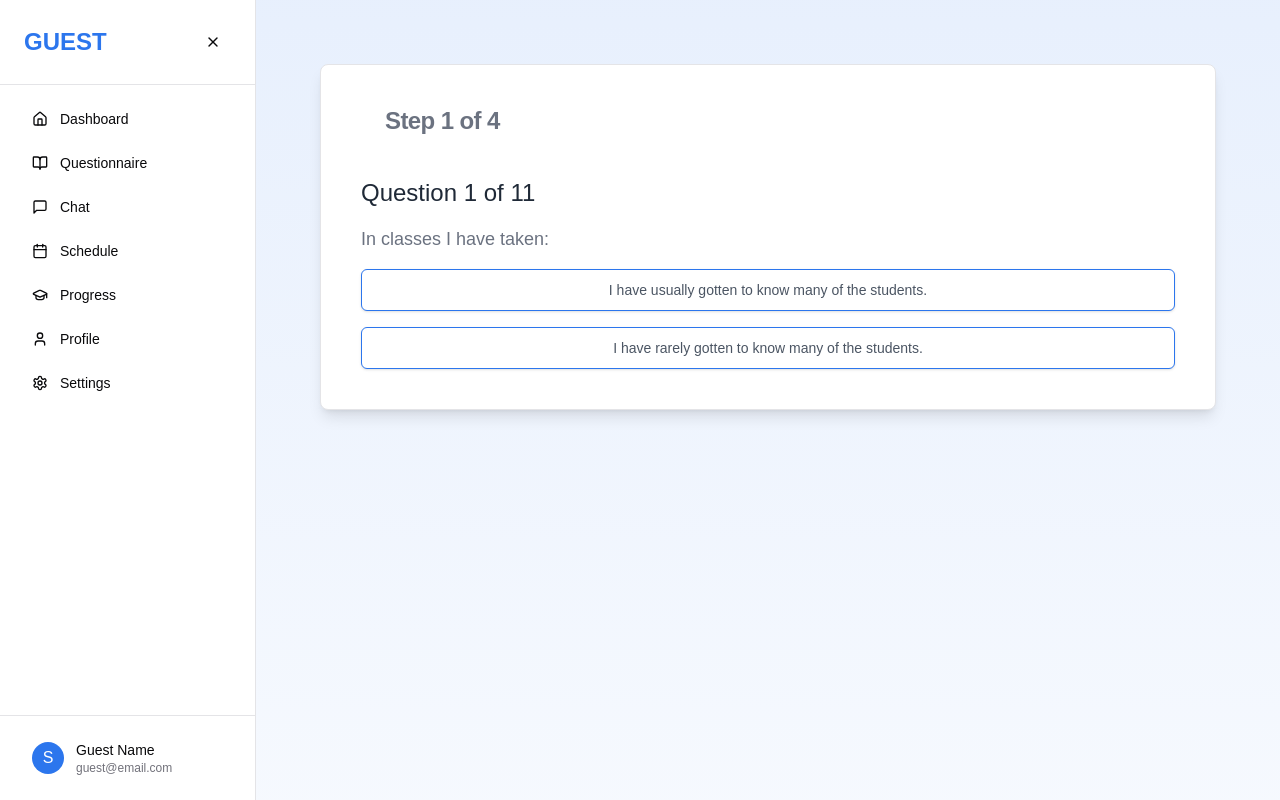
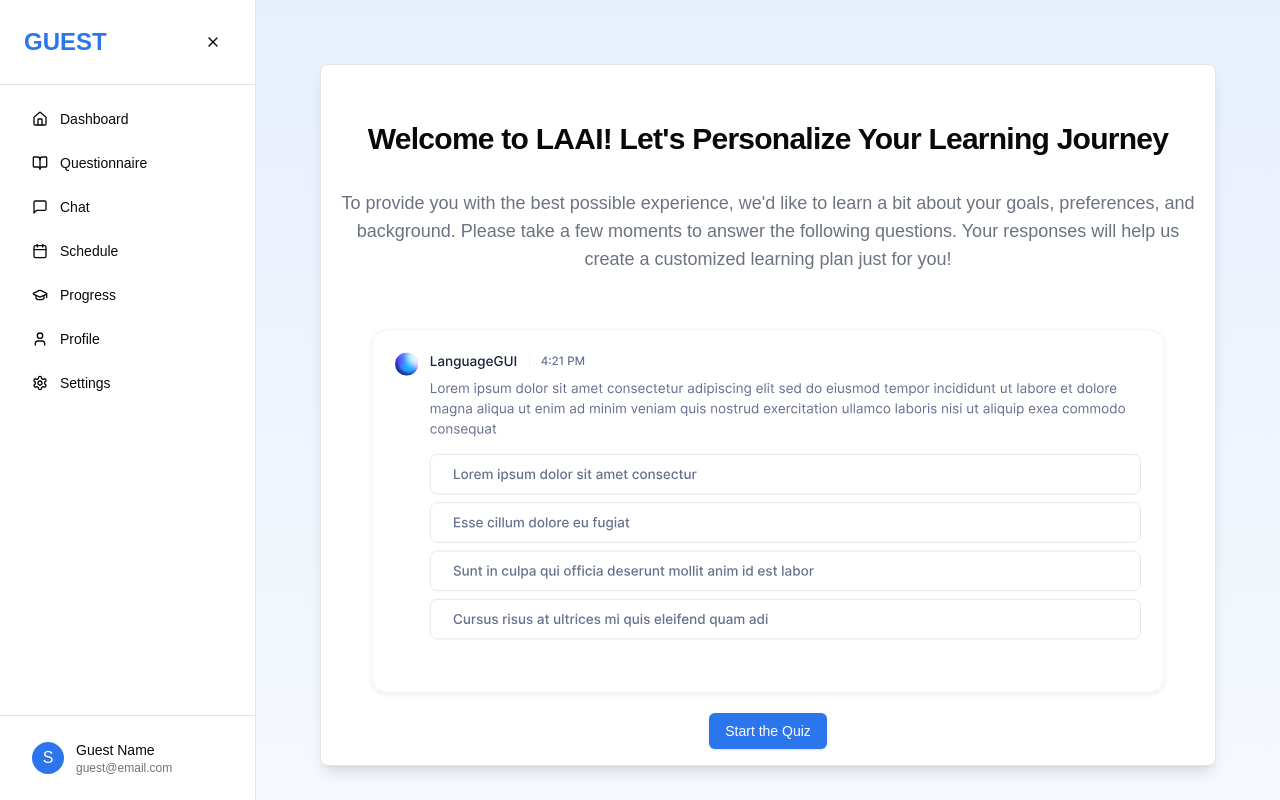
Before and after one commit to Learn-Aware/learnaware-ai, a Next.js app in the folder frontend/: page /guest/questionnaire in a window 1280 px wide. Built offline with nearby package versions, Linux system fonts and the light colour scheme.

Commit message:
Add initial view component for quiz introduction and user engagement

```diff
--- /dev/null
+++ b/frontend/app/guest/questionnaire/components/InitialView.tsx
@@ -0,0 +1,39 @@
+import React from "react";
+import Image from "next/image";
+
+import { Button } from "@/components/ui/button";
+import { CardHeader, CardTitle } from "@/components/ui/card";
+
+const InitialView = ({ handleStartQuiz }: { handleStartQuiz: () => void }) => {
+    return (
+        <div className="flex flex-col items-center justify-center h-full">
+            <CardHeader>
+                <CardTitle className="text-3xl font-semibold text-center mt-4 mb-2">
+                    Welcome to LAAI! Let&apos;s Personalize Your Learning Journey
+                </CardTitle>
+            </CardHeader>
+            <p className="text-lg text-center text-gray-500 mb-2">
+                To provide you with the best possible experience, we&apos;d like to
+                learn a bit about your goals, preferences, and background. Please take a
+                few moments to answer the following questions. Your responses will help
+                us create a customized learning plan just for you!
+            </p>
+            <div className="relative h-[50vh] w-[100vh]">
+                <Image
+                    src="/images/initial_questions.svg"
+                    alt="Teacher"
+                    fill
+                    className="w-full h-full object-contain mt-8 mb-6"
+                />
+            </div>
+            <Button
+                className="mt-8 p-4 bg-[hsl(var(--laai-blue))] text-white hover:bg-blue-700"
+                onClick={handleStartQuiz}
+            >
+                Start the Quiz
+            </Button>
+        </div>
+    );
+};
+
+export default InitialView;
--- a/frontend/app/guest/questionnaire/page.tsx
+++ b/frontend/app/guest/questionnaire/page.tsx
@@ -4,6 +4,7 @@ import React, { useState, useEffect } from "react";
 import { Button } from "@/components/ui/button";
 import { Card, CardContent, CardHeader, CardTitle } from "@/components/ui/card";
 import { questions } from "@/data/questions";
+import InitialView from "./components/InitialView";
 
 interface IAnswers {
   a: number;
@@ -11,15 +12,23 @@ interface IAnswers {
 }
 
 const QuizPage = () => {
+  const [isQuizStarted, setIsQuizStarted] = useState(false);
   const [selectedAnswers, setSelectedAnswers] = useState<IAnswers[][]>(
     Array(4)
       .fill(null)
       .map((_, subcategoryIndex) =>
-                questions.slice(subcategoryIndex * 11, (subcategoryIndex + 1) * 11).map(() => ({ a: 0, b: 0 }))
+        questions
+          .slice(subcategoryIndex * 11, (subcategoryIndex + 1) * 11)
+          .map(() => ({ a: 0, b: 0 }))
       )
   );
 
-    const [skippedCategories, setSkippedCategories] = useState<boolean[]>([false, false, false, false]);
+  const [skippedCategories, setSkippedCategories] = useState<boolean[]>([
+    false,
+    false,
+    false,
+    false,
+  ]);
 
   const [currentCategoryIndex, setCurrentCategoryIndex] = useState<number>(0);
   const [currentQuestionIndex, setCurrentQuestionIndex] = useState<number>(0);
@@ -36,8 +45,14 @@ const QuizPage = () => {
       answersForCategory[currentQuestionIndex].b += 1;
     }
 
-        const selectedCountA = answersForCategory.reduce((count, answer) => count + answer.a, 0);
-        const selectedCountB = answersForCategory.reduce((count, answer) => count + answer.b, 0);
+    const selectedCountA = answersForCategory.reduce(
+      (count, answer) => count + answer.a,
+      0
+    );
+    const selectedCountB = answersForCategory.reduce(
+      (count, answer) => count + answer.b,
+      0
+    );
 
     if (selectedCountA >= 6 || selectedCountB >= 6) {
       const newSkippedCategories = [...skippedCategories];
@@ -49,7 +64,10 @@ const QuizPage = () => {
         setCurrentQuestionIndex(0);
       }
     } else {
-            if (currentQuestionIndex < 10 && !skippedCategories[currentCategoryIndex]) {
+      if (
+        currentQuestionIndex < 10 &&
+        !skippedCategories[currentCategoryIndex]
+      ) {
         setCurrentQuestionIndex(currentQuestionIndex + 1);
       }
     }
@@ -57,15 +75,26 @@ const QuizPage = () => {
     setSelectedAnswers(updatedAnswers);
   };
 
-    const getCurrentQuestion = (categoryIndex: number, currentQuestionIndex: number) => {
+  const getCurrentQuestion = (
+    categoryIndex: number,
+    currentQuestionIndex: number
+  ) => {
     if (skippedCategories[categoryIndex]) return null;
-        return questions.slice(categoryIndex * 11, (categoryIndex + 1) * 11)[currentQuestionIndex];
+    return questions.slice(categoryIndex * 11, (categoryIndex + 1) * 11)[
+      currentQuestionIndex
+    ];
   };
 
   const getResults = () => {
     return selectedAnswers.map((answersForCategory, categoryIndex) => {
-            const totalA = answersForCategory.reduce((sum, answer) => sum + answer.a, 0);
-            const totalB = answersForCategory.reduce((sum, answer) => sum + answer.b, 0);
+      const totalA = answersForCategory.reduce(
+        (sum, answer) => sum + answer.a,
+        0
+      );
+      const totalB = answersForCategory.reduce(
+        (sum, answer) => sum + answer.b,
+        0
+      );
       return {
         category: `Category ${categoryIndex + 1}`,
         totalA,
@@ -81,19 +110,41 @@ const QuizPage = () => {
     }
   }, [skippedCategories]);
 
-    const currentQuestion = getCurrentQuestion(currentCategoryIndex, currentQuestionIndex);
+  const currentQuestion = getCurrentQuestion(
+    currentCategoryIndex,
+    currentQuestionIndex
+  );
+
+  const handleStartQuiz = () => {
+    setIsQuizStarted(true);
+  };
 
   return (
     <Card className="m-8 p-4 bg-white shadow-lg rounded-lg">
-            {isQuizCompleted ? (
+      {!isQuizStarted ? (
+        <InitialView handleStartQuiz={handleStartQuiz} />
+      ) : isQuizCompleted ? (
         <CardContent>
-                    <CardTitle className="text-2xl font-semibold text-center mb-6">Quiz Results</CardTitle>
+          <CardTitle className="text-2xl font-semibold text-center mb-6">
+            Quiz Results
+          </CardTitle>
           <div className="space-y-6">
             {getResults().map((result, index) => (
-                            <div key={index} className="p-6 bg-gray-50 rounded-lg shadow-md border border-gray-200">
-                                <h3 className="text-xl font-bold text-gray-800">{result.category}</h3>
-                                <p className="text-gray-600">Answers A: <span className="font-semibold">{result.totalA}</span></p>
-                                <p className="text-gray-600">Answers B: <span className="font-semibold">{result.totalB}</span></p>
+              <div
+                key={index}
+                className="p-6 bg-gray-50 rounded-lg shadow-md border border-gray-200"
+              >
+                <h3 className="text-xl font-bold text-gray-800">
+                  {result.category}
+                </h3>
+                <p className="text-gray-600">
+                  Answers A:{" "}
+                  <span className="font-semibold">{result.totalA}</span>
+                </p>
+                <p className="text-gray-600">
+                  Answers B:{" "}
+                  <span className="font-semibold">{result.totalB}</span>
+                </p>
               </div>
             ))}
           </div>
@@ -105,7 +156,9 @@ const QuizPage = () => {
               Step {currentCategoryIndex + 1} of 4
             </CardTitle>
           </CardHeader>
-                    <p className="my-4 text-gray-800 text-2xl font-medium">Question {currentQuestionIndex + 1} of 11</p>
+          <p className="my-4 text-gray-800 text-2xl font-medium">
+            Question {currentQuestionIndex + 1} of 11
+          </p>
           <p className="mb-4 text-gray-500 text-lg">{currentQuestion?.text}</p>
           <div className="flex flex-col space-y-4">
             <Button
```
Also changed, not shown: frontend/public/images/initial_questions.svg (added). Lines whose indentation alone changed are shown as unchanged.
